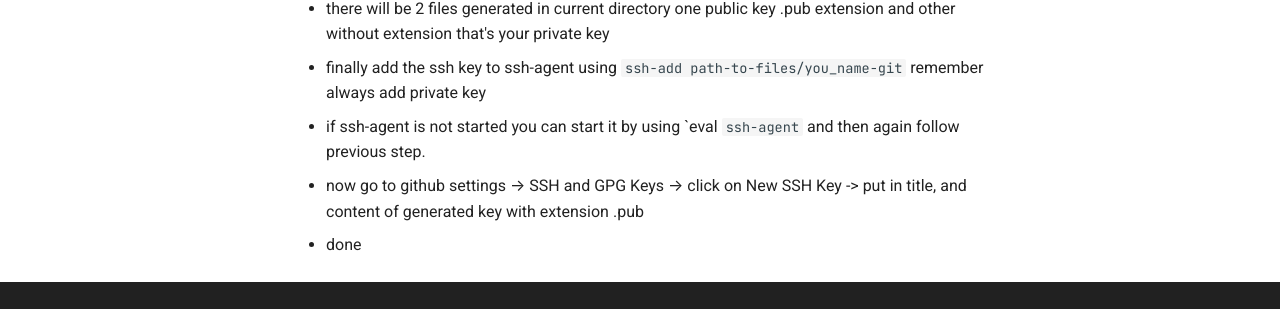
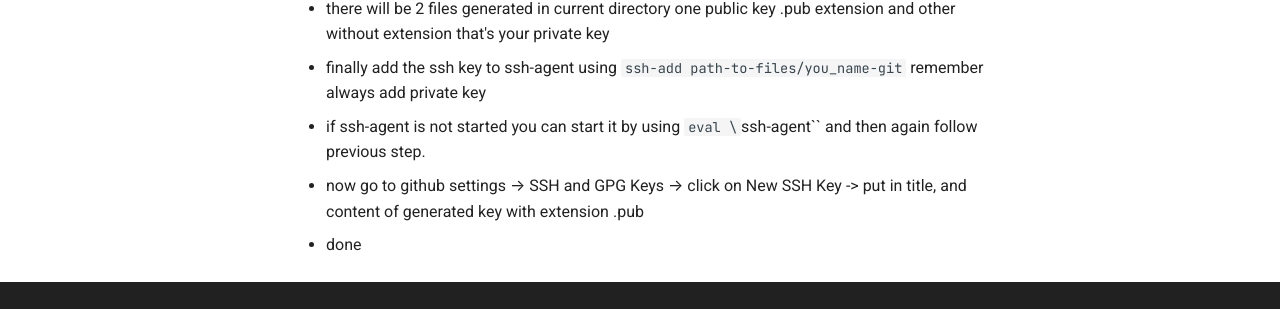
Before and after one commit to jayesh6297/knowledge-pot, an MkDocs documentation site: the page built from docs/Git/setting-up.md, in a window 1280 px wide and 1387 px high. Shown: the part 969-1278 px from the top of the window. Built offline with MkDocs 1.6.1 and Material for MkDocs 9.7.7, drawn with Linux system fonts in a browser that asks for light colours.

Commit message:
formatting for git

```diff
--- a/docs/Git/setting-up.md
+++ b/docs/Git/setting-up.md
@@ -20,6 +20,6 @@
 - provide filename to save generally i recommend to use githubusername-git
 - there will be 2 files generated in current directory one public key .pub extension and other without extension that's your private key
 - finally add the ssh key to ssh-agent using `ssh-add path-to-files/you_name-git` remember always add private key
-- if ssh-agent is not started you can start it by using `eval ``ssh-agent`` and then again follow previous step.
+- if ssh-agent is not started you can start it by using `eval \`ssh-agent\`` and then again follow previous step.
 - now go to github settings &rarr; SSH and GPG Keys &rarr; click on New SSH Key -> put in title, and content of generated key with extension .pub
 - done
```
